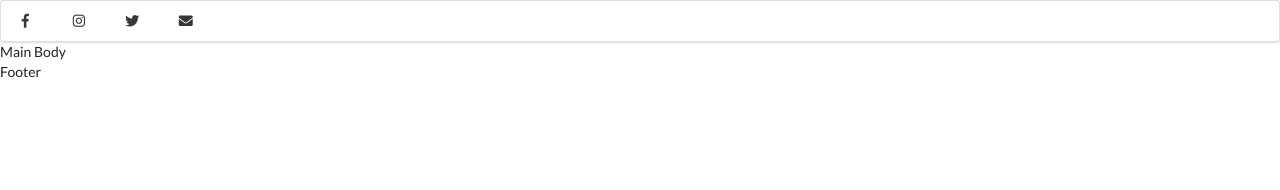
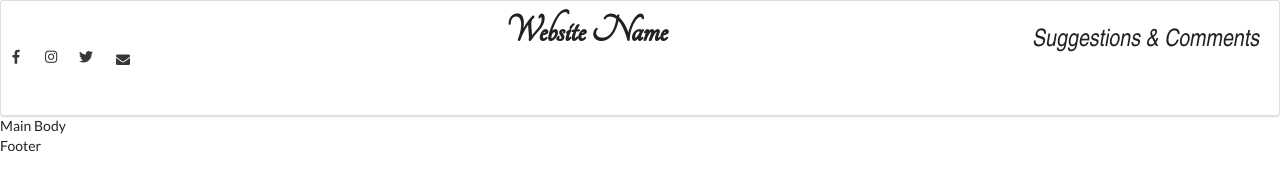
Before and after one commit to tofik-khan/Suggestions-Comments-Mockup, a plain HTML site: page index.html in a window 1280 px wide. Drawn offline with nearby package versions, Linux system fonts and the light colour scheme.

Commit message:
Styling top menu
[index.html]
- Changed social icons to fitted items
- Included Tangerine font for Website name
- Added Center menu and right menu

[style.css]
-added style for left, center and right menu
- sized social media icons

```diff
--- a/index.html
+++ b/index.html
@@ -8,25 +8,34 @@
     <script type="text/javascript"
             src="https://cdnjs.cloudflare.com/ajax/libs/semantic-ui/2.4.1/semantic.min.js"></script>
     <link rel="stylesheet" href="style.css">
+    <link rel="stylesheet"
+          href="https://fonts.googleapis.com/css?family=Tangerine">
 	</head>
 	<body>
 		<header>
 			<div class=" ui borderless topmenu menu">
 				<div class="ui left menu">
-					<a class="item">
+					<a class="fitted item">
 						<i class="facebook f icon"></i>
 					</a>
-					<a class="item">
+					<a class="fitted item" href="https://www.instagram.com/tofik.ahmad" target="new">
 						<i class="instagram icon"></i>
 					</a>
-					<a class="item">
+					<a class="fitted item">
 						<i class="twitter icon"></i>
 					</a>
-					<a class="item">
+					<a class="fitted item">
 						<i class="mail icon"></i>
 					</a>
 				</div>
 
+				<div class="ui center menu">
+					Website Name
+				</div>
+
+				<div class="ui right menu">
+				Suggestions & Comments
+				</div>
 			</div>
 
 		</header>
--- a/style.css
+++ b/style.css
@@ -1,4 +1,56 @@
-.left.menu {
+.ui.left.menu {
 	border: none;
 	box-shadow: none;
+	padding-bottom: 10px;
 }
+
+.ui.center.menu {
+	border: none;
+	box-shadow: none;
+	text-align: center;
+	margin-left: auto;
+	padding-top: 20px;
+
+	font-size: 5vh;
+	font-family: Tangerine;
+	font-weight: bold;
+
+}
+
+.right.menu {
+	padding-top: 30px;
+	padding-right: 20px;
+	border: none;
+	box-shadow: none;
+
+	font-family: "Arial Narrow";
+	font-size: 3vh;
+	font-style: oblique;
+	font-weight: lighter;
+
+}
+
+.facebook.f.icon {
+	width: 30px;
+	size: 5vw;
+	padding: 10%;
+
+}
+
+.instagram.icon {
+	width: 30px;
+	size: 4vw;
+	padding: 10%;
+}
+
+.twitter.icon {
+	width: 30px;
+	size: 4vw;
+	padding: 10%;
+}
+
+.mail.icon {
+	width: 30px;
+	size: 4vw;
+	padding: 10px;
+}
```
